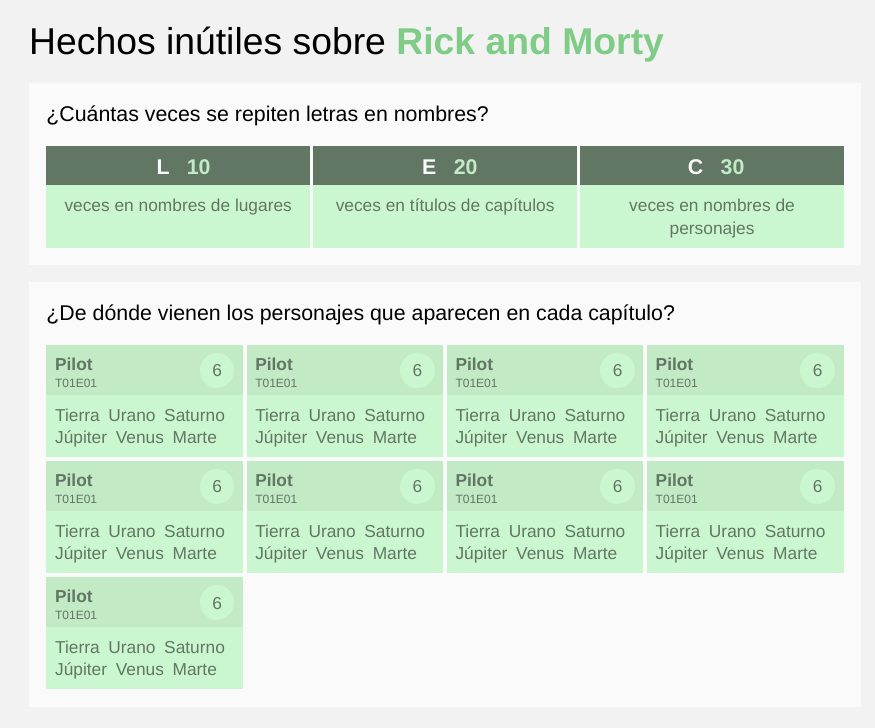
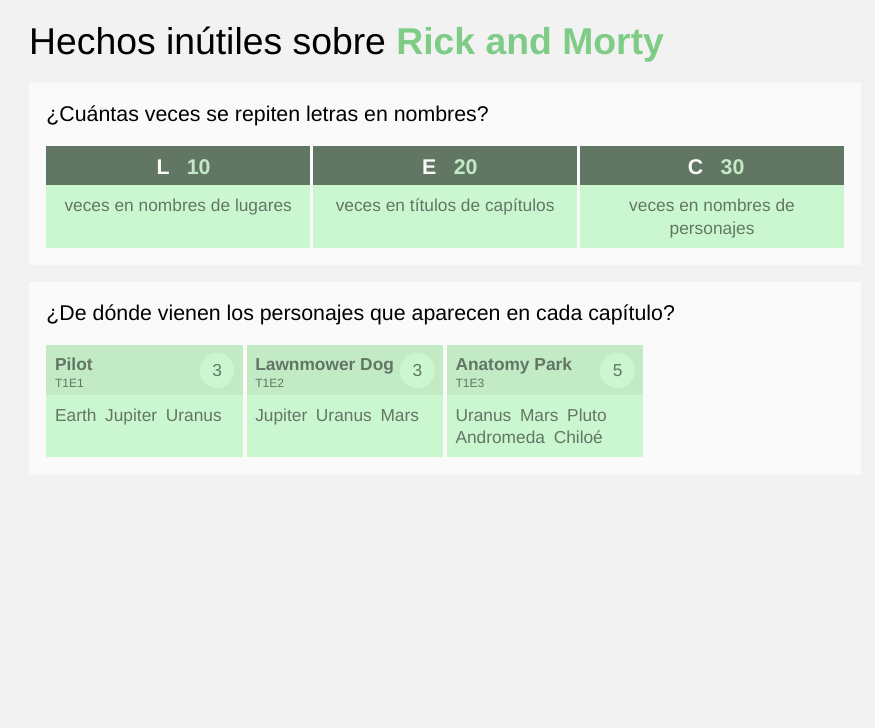
Before and after one commit to agj/vue3-test-app, a Vue app: page / in a window 1280 px wide. Shown: the top 728 px of the page, without its empty margins (195-1070 px from the left). Built offline with nearby package versions, Linux system fonts and the light colour scheme.

Commit message:
EpCharOrigins creados con datos dinámicos. Tipo EpisodeWithOrigins añadido.

```diff
--- a/src/App.vue
+++ b/src/App.vue
@@ -23,49 +23,10 @@
       </div>
       <div class="items rows-4">
         <EpCharOrigins
-          episode-title="Pilot"
-          episode-number="T01E01"
-          :origins="['Tierra', 'Urano', 'Saturno', 'Júpiter', 'Venus', 'Marte']"
-        ></EpCharOrigins>
-        <EpCharOrigins
-          episode-title="Pilot"
-          episode-number="T01E01"
-          :origins="['Tierra', 'Urano', 'Saturno', 'Júpiter', 'Venus', 'Marte']"
-        ></EpCharOrigins>
-        <EpCharOrigins
-          episode-title="Pilot"
-          episode-number="T01E01"
-          :origins="['Tierra', 'Urano', 'Saturno', 'Júpiter', 'Venus', 'Marte']"
-        ></EpCharOrigins>
-        <EpCharOrigins
-          episode-title="Pilot"
-          episode-number="T01E01"
-          :origins="['Tierra', 'Urano', 'Saturno', 'Júpiter', 'Venus', 'Marte']"
-        ></EpCharOrigins>
-        <EpCharOrigins
-          episode-title="Pilot"
-          episode-number="T01E01"
-          :origins="['Tierra', 'Urano', 'Saturno', 'Júpiter', 'Venus', 'Marte']"
-        ></EpCharOrigins>
-        <EpCharOrigins
-          episode-title="Pilot"
-          episode-number="T01E01"
-          :origins="['Tierra', 'Urano', 'Saturno', 'Júpiter', 'Venus', 'Marte']"
-        ></EpCharOrigins>
-        <EpCharOrigins
-          episode-title="Pilot"
-          episode-number="T01E01"
-          :origins="['Tierra', 'Urano', 'Saturno', 'Júpiter', 'Venus', 'Marte']"
-        ></EpCharOrigins>
-        <EpCharOrigins
-          episode-title="Pilot"
-          episode-number="T01E01"
-          :origins="['Tierra', 'Urano', 'Saturno', 'Júpiter', 'Venus', 'Marte']"
-        ></EpCharOrigins>
-        <EpCharOrigins
-          episode-title="Pilot"
-          episode-number="T01E01"
-          :origins="['Tierra', 'Urano', 'Saturno', 'Júpiter', 'Venus', 'Marte']"
+          v-for="ep in epCharOrigins"
+          :episode-title="ep.title"
+          :episode-number="`T${ep.number.season}E${ep.number.episode}`"
+          :origins="ep.origins"
         ></EpCharOrigins>
       </div>
     </section>
@@ -78,8 +39,9 @@
   countLocationsWithLetter,
   countEpisodesWithLetter,
   countCharactersWithLetter,
+  getCharacterOriginsPerEpisode,
 } from "./retrieve-data";
-import { LetterCountData } from "./components/types";
+import { LetterCountData, EpisodeWithOrigins } from "./components/types";
 
 import LetterCount from "./components/LetterCount.vue";
 import EpCharOrigins from "./components/EpCharOrigins.vue";
@@ -104,10 +66,17 @@
       charactersLetterCount.value = { letter: "C", amount: num };
     });
 
+    const epCharOrigins = ref<Array<EpisodeWithOrigins>>();
+
+    getCharacterOriginsPerEpisode().then((eps) => {
+      epCharOrigins.value = eps;
+    });
+
     return {
       locationsLetterCount,
       episodesLetterCount,
       charactersLetterCount,
+      epCharOrigins,
     };
   },
 };
--- a/src/retrieve-data.ts
+++ b/src/retrieve-data.ts
@@ -1,23 +1,27 @@
+import { EpisodeWithOrigins } from "./components/types";
+
 export const countLocationsWithLetter = async (letter: string) => 10;
 
 export const countEpisodesWithLetter = async (letter: string) => 20;
 
 export const countCharactersWithLetter = async (letter: string) => 30;
 
-export const getCharacterOriginsPerEpisode = async () => [
+export const getCharacterOriginsPerEpisode = async (): Promise<
+  Array<EpisodeWithOrigins>
+> => [
   {
     title: "Pilot",
-    number: "T01E01",
+    number: { season: 1, episode: 1 },
     origins: ["Earth", "Jupiter", "Uranus"],
   },
   {
     title: "Lawnmower Dog",
-    number: "T01E02",
+    number: { season: 1, episode: 2 },
     origins: ["Jupiter", "Uranus", "Mars"],
   },
   {
     title: "Anatomy Park",
-    number: "T01E03",
+    number: { season: 1, episode: 3 },
     origins: ["Uranus", "Mars", "Pluto", "Andromeda", "Chiloé"],
   },
 ];
```
Also changed, not shown: src/components/types.ts (+11 -0 lines), 1 other file (tests, documents, lock files or other folders).
